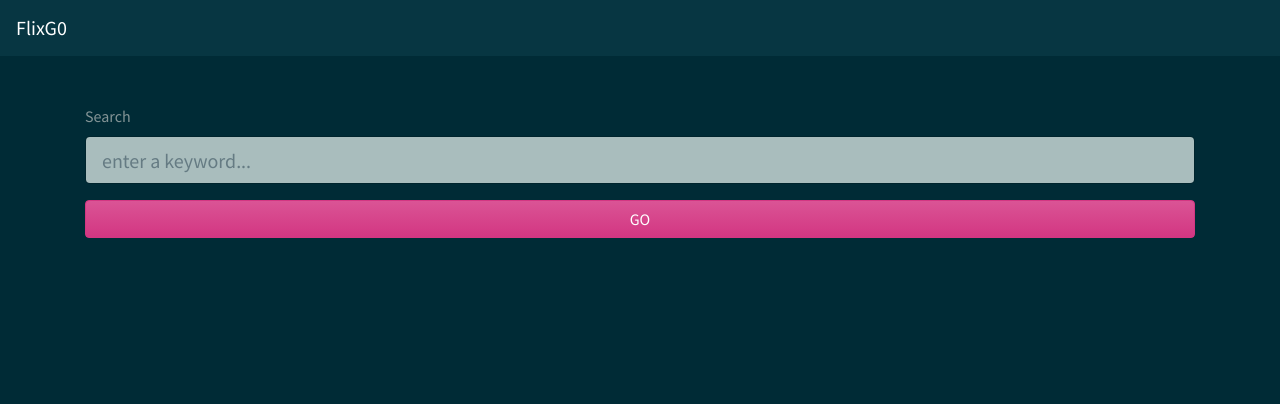
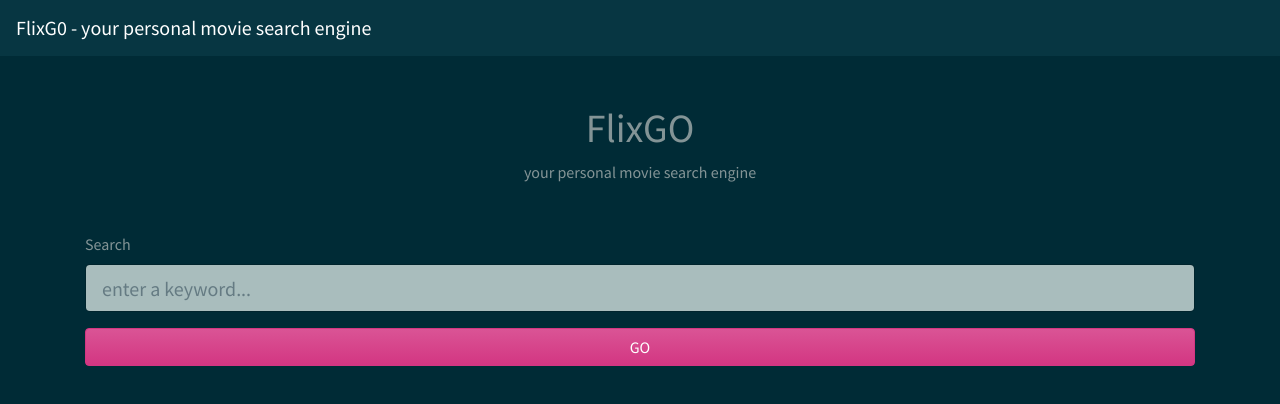
Before and after one commit to muhammadzhuhry/FlixGO, a plain HTML site: page index.html in a window 1280 px wide. Drawn offline with nearby package versions, Linux system fonts and the light colour scheme.

Commit message:
add hero text

```diff
--- a/index.html
+++ b/index.html
@@ -4,14 +4,20 @@
   <meta charset="UTF-8">
   <meta name="viewport" content="width=device-width, initial-scale=1.0">
   <title>FlixGO - your personal movie search engine</title>
+  <link rel="stylesheet" href="./assets//style.css">
   <link rel="stylesheet" href="https://bootswatch.com/4/solar/bootstrap.min.css">
 </head>
 <body>
 
   <header>
     <nav class="navbar navbar-expand-lg navbar-dark bg-dark">
-      <a href="#" class="navbar-brand">FlixG0</a>
+      <a href="#" class="navbar-brand">FlixG0 - your personal movie search engine</a>
     </nav>
+
+    <div class="hero-text mt-5 mb-5 text-center">
+      <h1>Flix<span>GO</span></h1>
+      <p>your personal movie search engine</p>
+    </div>
   </header>
 
   <main class="container mt-5">
```
